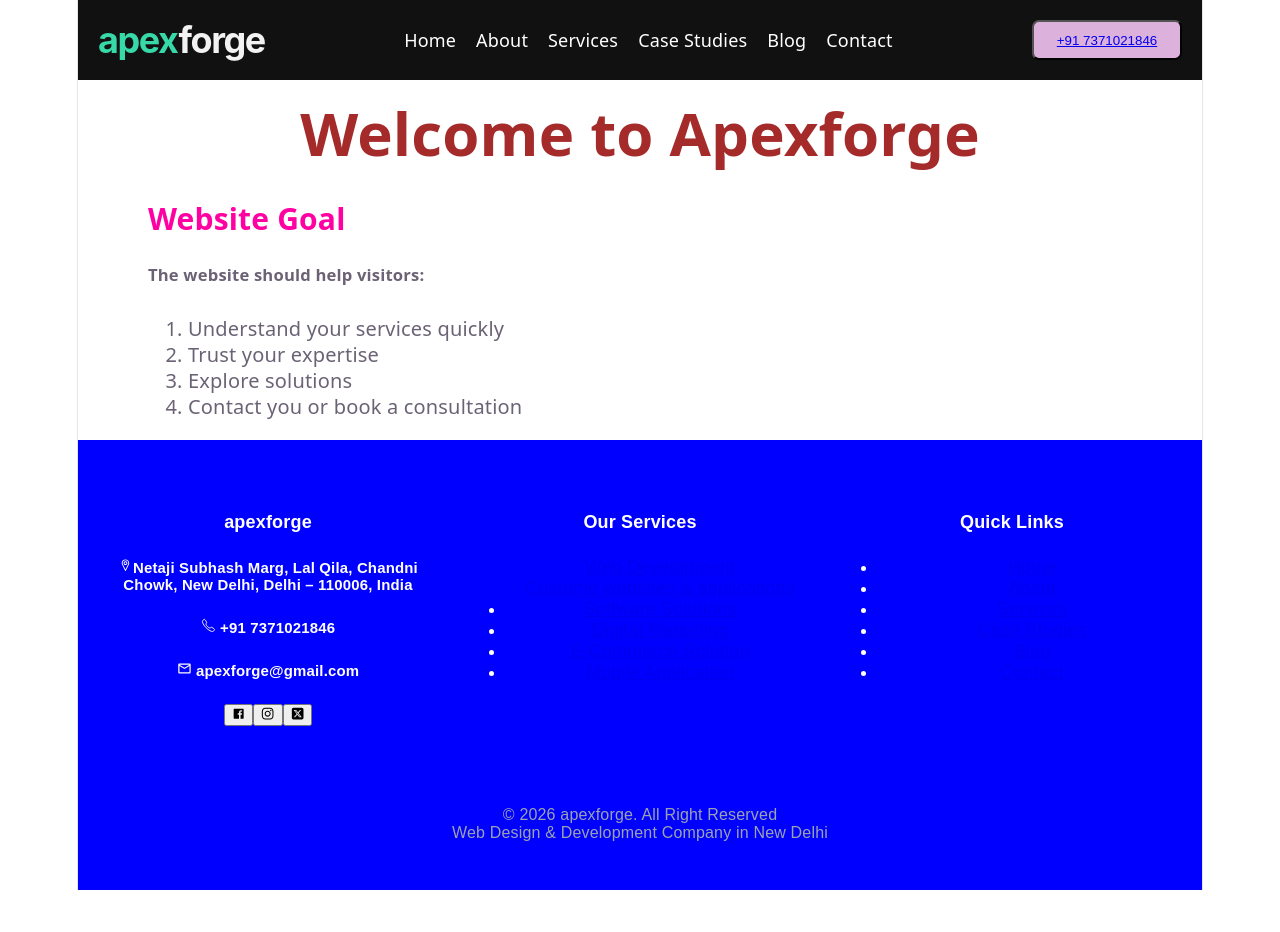
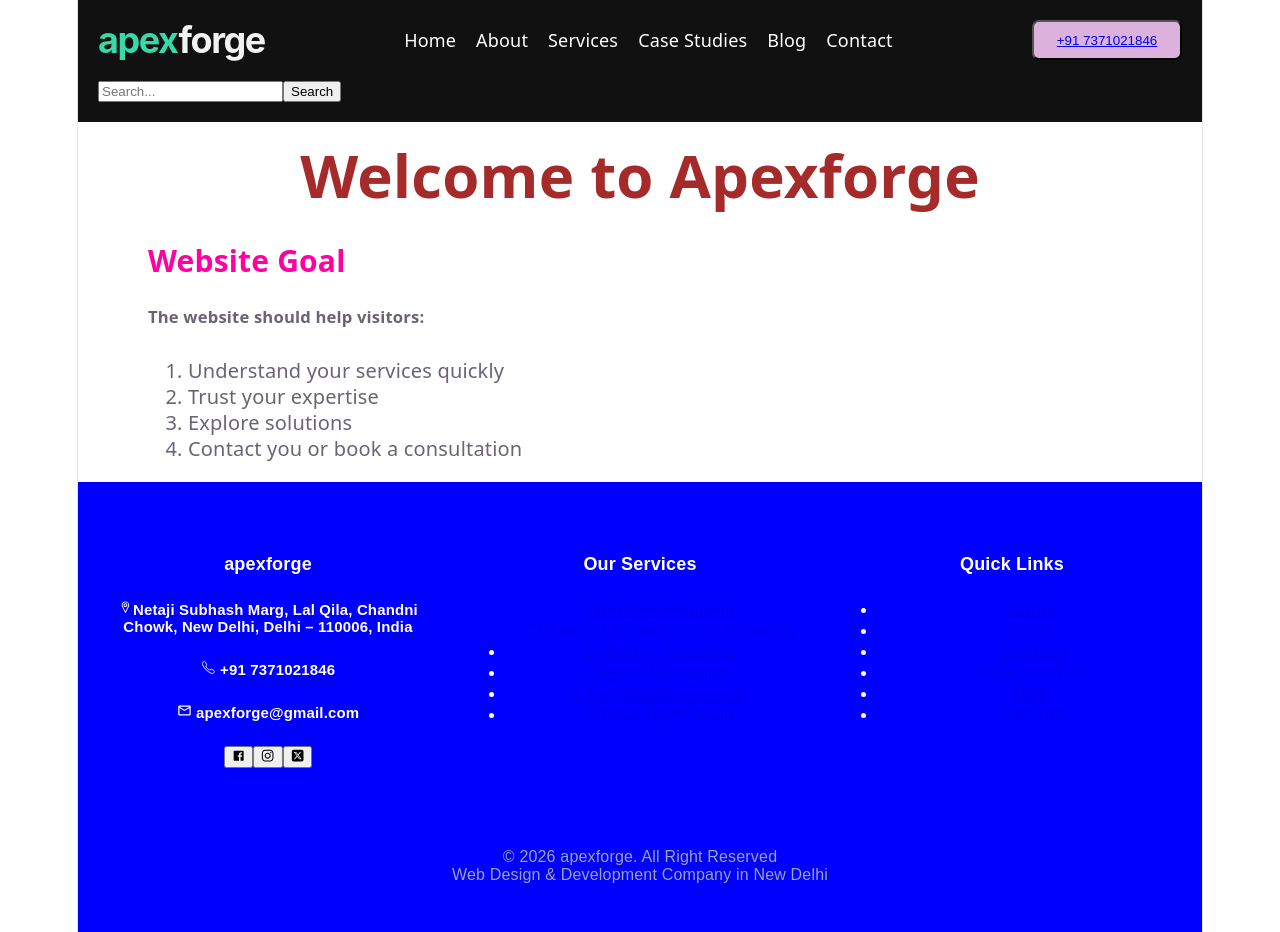
Before and after one commit to ApexForge-hub/AF_Core, a React (Vite) app: page / in a window 1280 px wide. Before the commit the page ends 890 px from the top, so only its background shows below. Built offline with nearby package versions, Linux system fonts and the light colour scheme.

Commit message:
search box and button

```diff
--- a/src/HomePage.jsx
+++ b/src/HomePage.jsx
@@ -32,7 +32,15 @@ function HomePage() {
           <a href="/contact">+91 7371021846</a>
         </button>
 
-
+          {/* search and button code */}
+          <form className="search-form">
+            <input
+              type="Text"
+              className="search-input"
+              placeholder="Search..."
+              />
+              <button type="Submit" className="Search-button">Search</button>
+          </form>
       </header>
 
       <main className="hero"></main>
```
